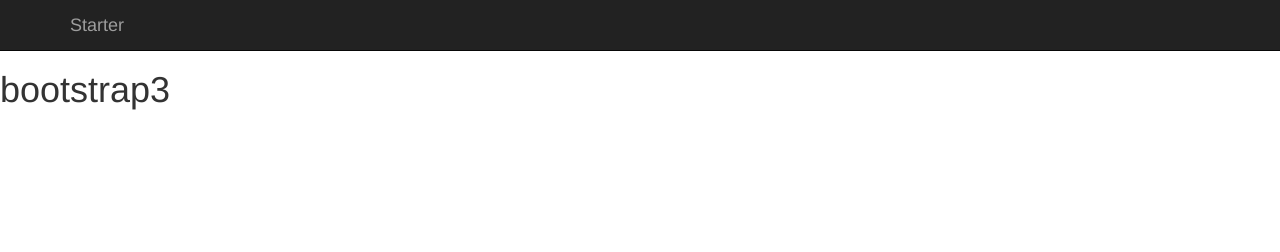
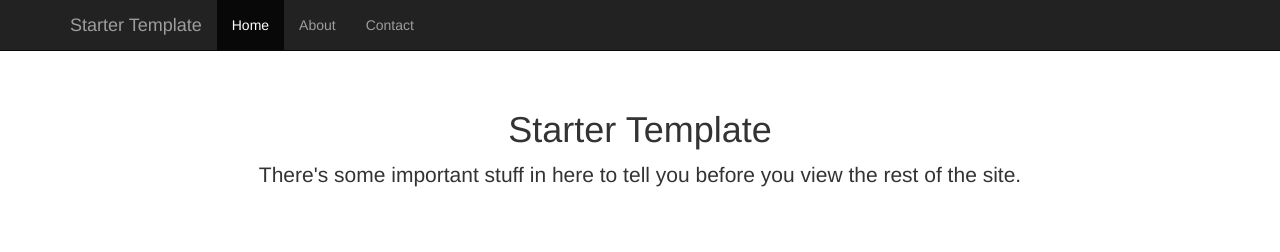
Before and after one commit to HackTuesday/bootstrap3, a plain HTML site: page starter-template.html in a window 1280 px wide. Drawn offline with nearby package versions, Linux system fonts and the light colour scheme.

Commit message:
starter template

```diff
--- a/starter-template.html
+++ b/starter-template.html
@@ -31,18 +31,28 @@ body {
             <span class="icon-bar"></span>
             <span class="icon-bar"></span>
           </button>
-          <a class="navbar-brand" href="#">Starter</a>
+          <a class="navbar-brand" href="#">Starter Template</a>
         </div>
 
         <div class="collapse navbar-collapse">
+          <ul class="nav navbar-nav">
+            <li class="active"><a href="#">Home</a></li>
+            <li><a href="#about">About</a></li>
+            <li><a href="#contact">Contact</a></li>
+          </ul>
         </div>
       </div>
     </div>
 
+    <div class="container">
 
-    <h1>bootstrap3</h1>
+      <div class="starter-template">
+        <h1>Starter Template</h1>
+        <p class="lead">There's some important stuff in here to tell you before you view the rest of the site.</p>
+      </div>
 
-    <script src="bower_components/jquery/jquery.min.js"></script>
+    </div>
+
     <script src="bower_components/bootstrap/dist/js/bootstrap.min.js"></script>
   </body>
 </html>
```
